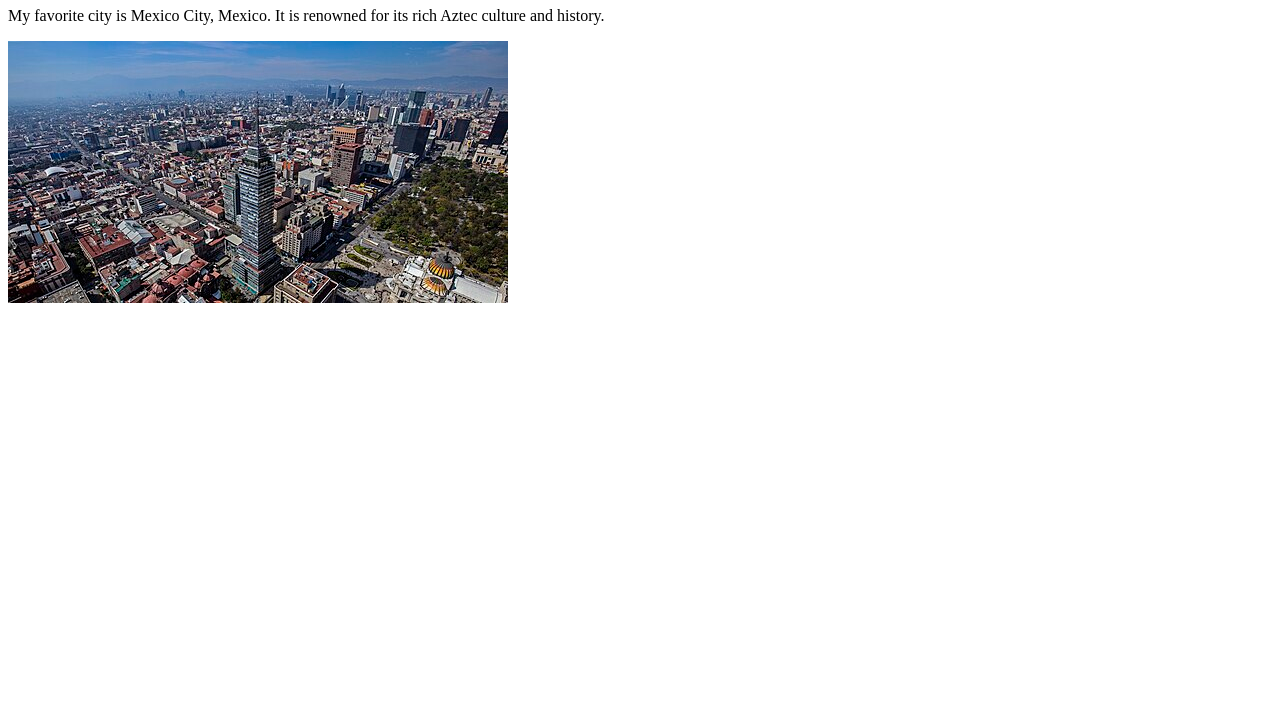
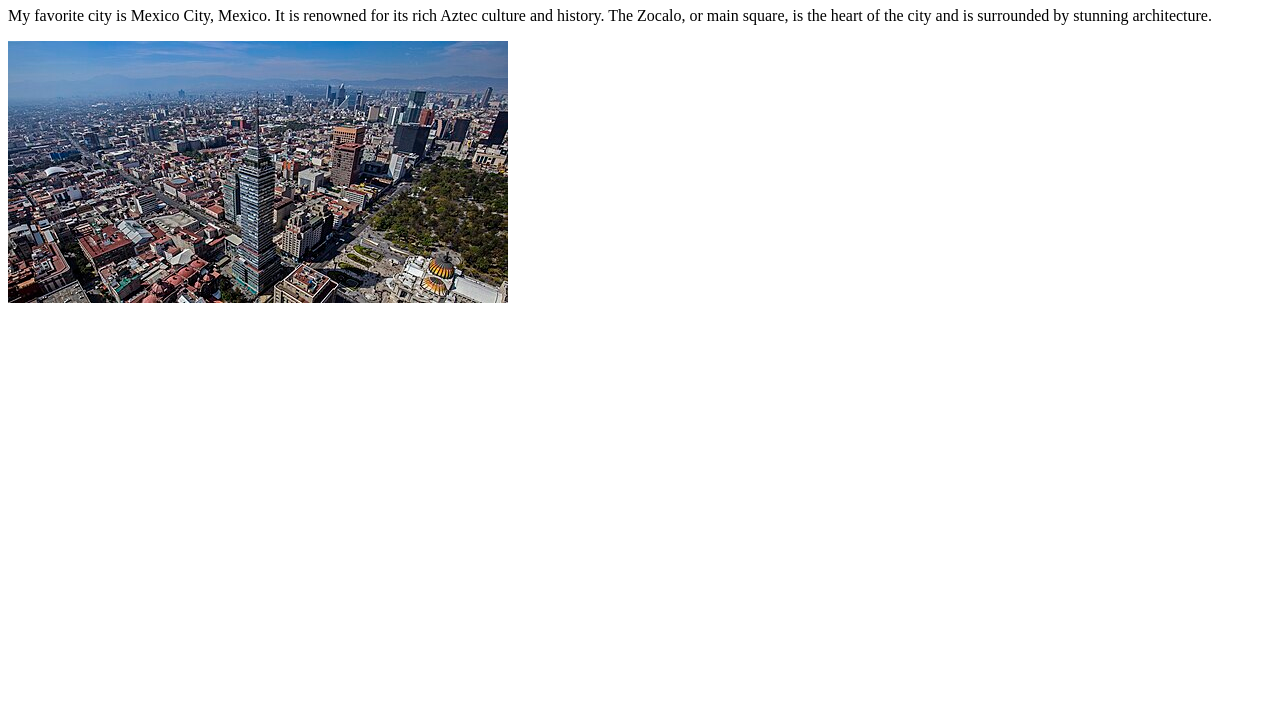
Before and after one commit to BurdiApps/wdd130, a plain HTML site: page week01/favorite-city.html in a window 1280 px wide. Shown: the part 73-800 px from the top of the page. Drawn offline with Linux system fonts and the light colour scheme.

Commit message:
Added more info about Mexico City.

```diff
--- a/week01/favorite-city.html
+++ b/week01/favorite-city.html
@@ -9,7 +9,9 @@
 
 <body>
   <h1>My Favorite City</h1>
-  <p>My favorite city is Mexico City, Mexico. It is renowned for its rich Aztec culture and history.</p>
+  <p>My favorite city is Mexico City, Mexico. It is renowned for its rich Aztec culture and history.
+    The Zocalo, or main square, is the heart of the city and is surrounded by stunning architecture.
+  </p>
   <img src="../images/mexico-city-skyline.jpg" alt="Mexico City Skyline">
 </body>
 
```
